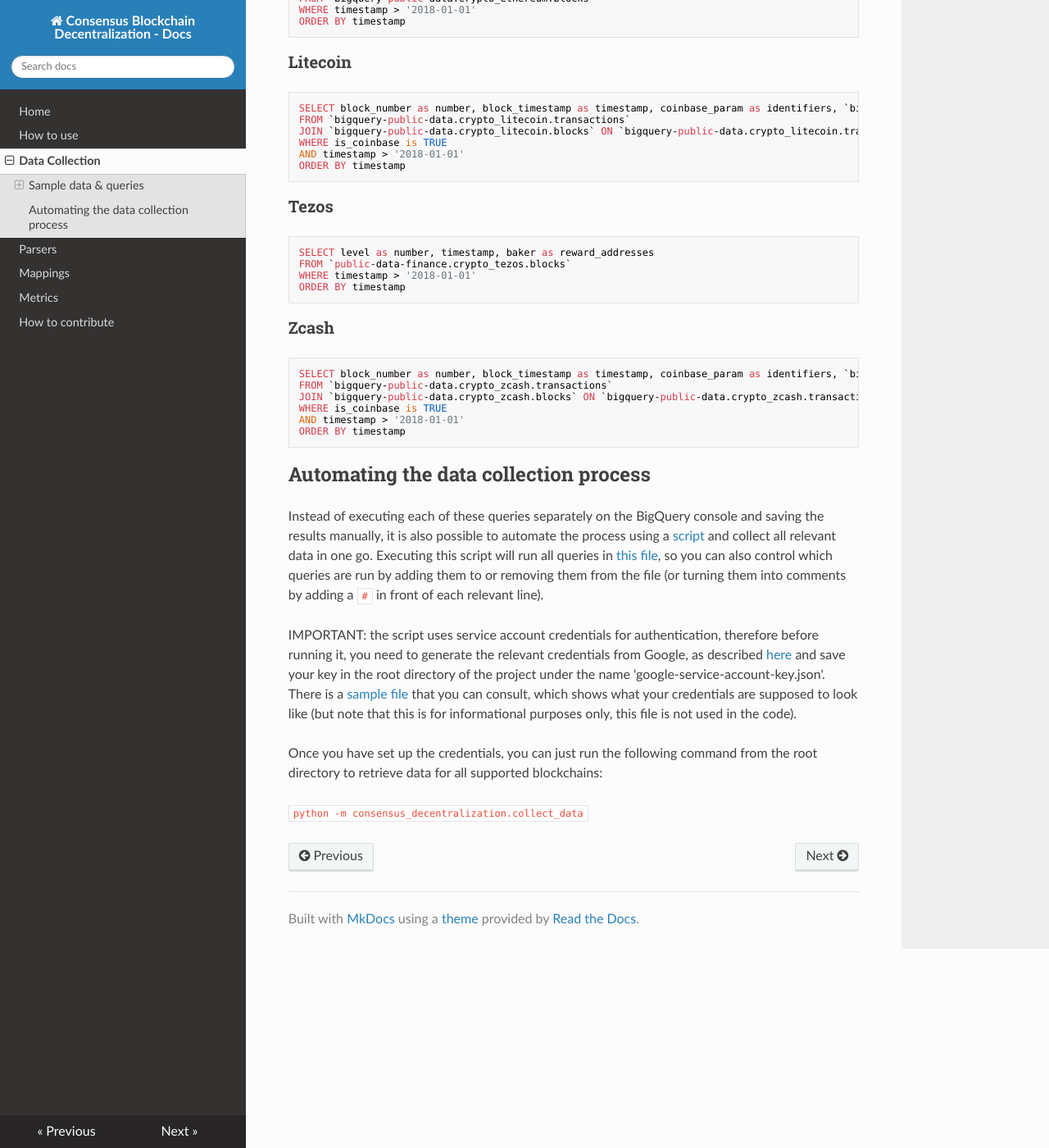
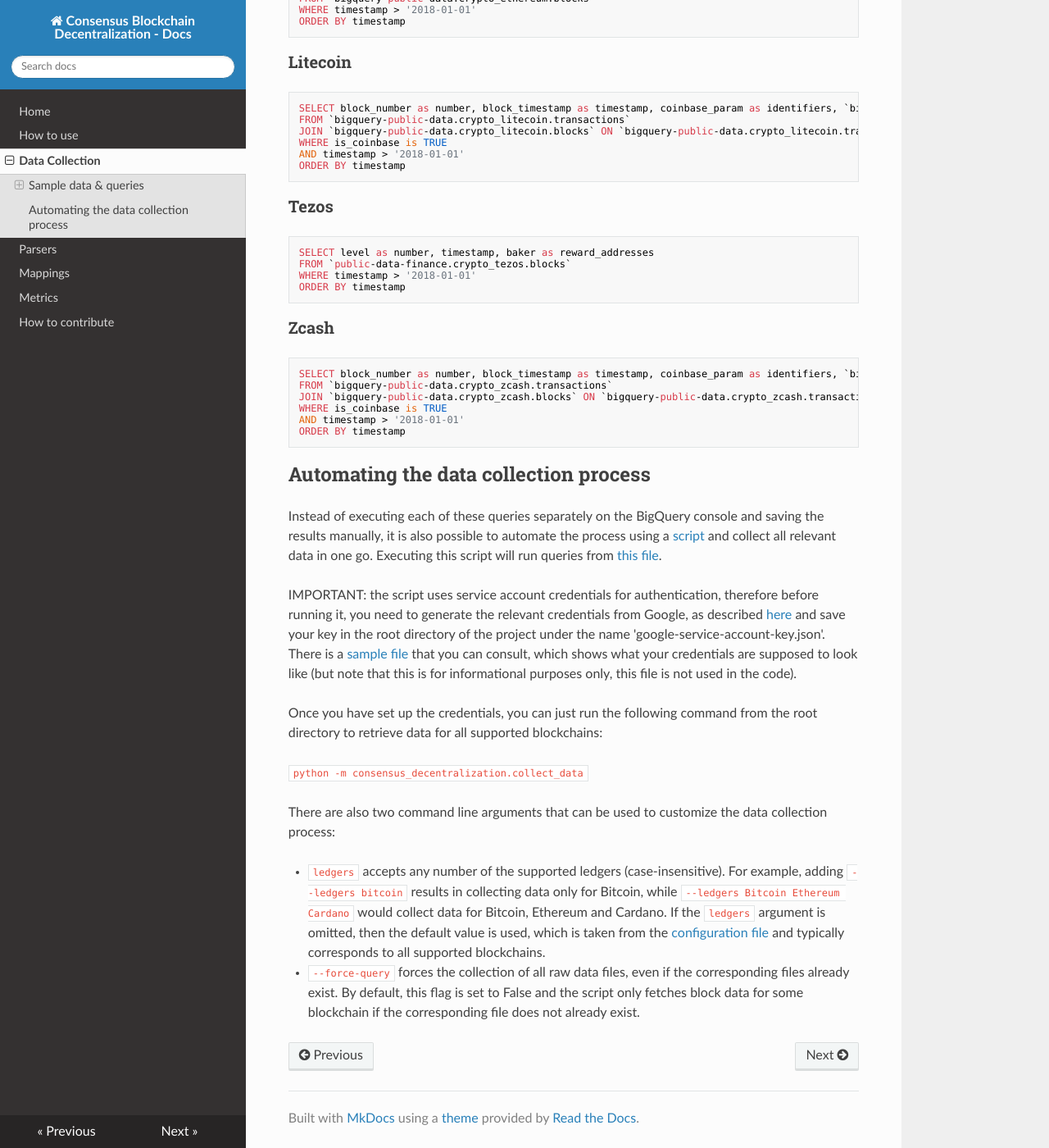
Before and after one commit to Blockchain-Technology-Lab/consensus-decentralization, an MkDocs documentation site: the page built from docs/data.md, in a window 1280 px wide and 1400 px high, scrolled down 1184 px. Shown: the whole window at 82% size. Built offline with MkDocs 1.6.1, drawn with Linux system fonts in a browser that asks for light colours; nearby versions of some CDN libraries.

Commit message:
Add ledgers cmd arg in collect_data script

```diff
--- a/docs/data.md
+++ b/docs/data.md
@@ -96,12 +96,10 @@ ORDER BY timestamp
 ## Automating the data collection process
 
 Instead of executing each of these queries separately on the BigQuery console and saving the results manually, it is
-also possible to automate the process using
-a [script](https://github.com/Blockchain-Technology-Lab/consensus-decentralization/blob/main/consensus_decentralization/collect_data.py) and collect all
-relevant data in one go. Executing this script will run all queries
-in [this file](https://github.com/Blockchain-Technology-Lab/consensus-decentralization/blob/main/queries.yaml), so you can also
-control which queries are run by adding them to or removing them from the file (or turning them into comments by
-adding a `#` in front of each relevant line).
+also possible to automate the process using a
+[script](https://github.com/Blockchain-Technology-Lab/consensus-decentralization/blob/main/consensus_decentralization/collect_data.py)
+and collect all relevant data in one go. Executing this script will run queries
+from [this file](https://github.com/Blockchain-Technology-Lab/consensus-decentralization/blob/main/queries.yaml).
 
 IMPORTANT: the script uses service account credentials for authentication, therefore before running it, you need to
 generate the relevant credentials from Google, as described
@@ -115,3 +113,15 @@ Once you have set up the credentials, you can just run the following command fro
 directory to retrieve data for all supported blockchains:
 
 `python -m consensus_decentralization.collect_data`
+
+There are also two command line arguments that can be used to customize the data collection process:
+
+- `ledgers` accepts any number of the supported ledgers (case-insensitive). For example, adding `--ledgers bitcoin`
+  results in collecting data only for Bitcoin, while `--ledgers Bitcoin Ethereum Cardano` would collect data for
+  Bitcoin, Ethereum and Cardano. If the `ledgers` argument is omitted, then the default value is used, which
+  is taken from the
+  [configuration file](https://github.com/Blockchain-Technology-Lab/consensus-decentralization/blob/main/config.yaml)
+  and typically corresponds to all supported blockchains.
+- `--force-query` forces the collection of all raw data files, even if the corresponding files already
+  exist. By default, this flag is set to False and the script only fetches block data for some blockchain if the
+  corresponding file does not already exist.
```
Also changed, not shown: run.py (+5 -6 lines), 1 other file.
